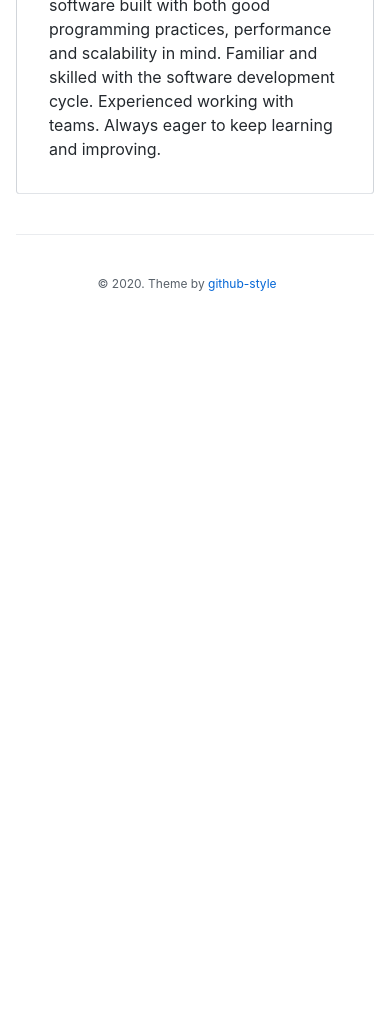
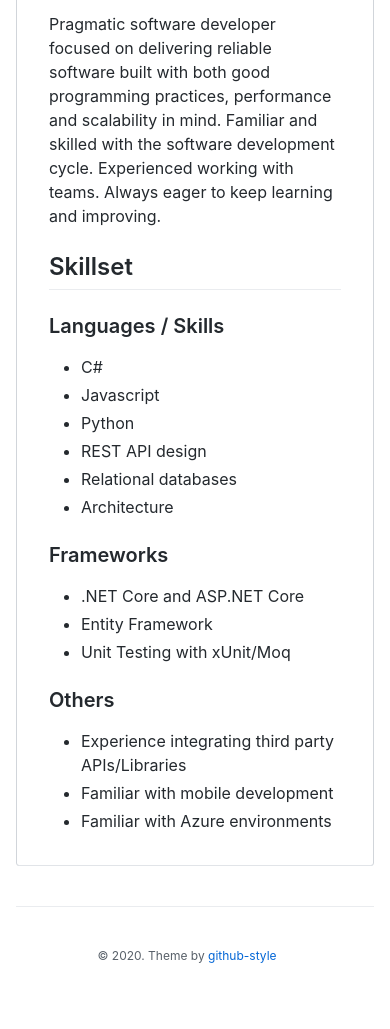
Before and after one commit to CallMeAreks/callmeareks.github.io, a plain HTML site: page about/index.html in a window 390 px wide. Shown: the part 236-1265 px from the top of the page. Before the commit the page ends 844 px from the top, so only its background shows below. Drawn offline with Linux system fonts and the light colour scheme.

Commit message:
Edited about me

```diff
--- a/about/index.html
+++ b/about/index.html
@@ -10,7 +10,8 @@
 
     <meta name="viewport" content="width=device-width">
     <meta name="description"
-        content="Pragmatic software developer focused on delivering reliable software built with both good programming practices, performance and scalability in mind. Familiar and skilled with the software development cycle. Experienced working with teams. Always eager to keep learning and improving." />
+        content="About me Pragmatic software developer focused on delivering reliable software built with both good programming practices, performance and scalability in mind. Familiar and skilled with the software development cycle. Experienced working with teams. Always eager to keep learning and improving.
+Skillset Languages / Skills  C# Javascript Python REST API design Relational databases Architecture  Frameworks  .NET Core and ASP.NET Core Entity Framework Unit Testing with xUnit/Moq  Others  Experience integrating third party APIs/Libraries Familiar with mobile development Familiar with Azure environments  " />
     <meta name="keywords"
         content="blog, google analytics" />
     <meta name="robots" content="noodp" />
@@ -20,7 +21,8 @@
     <meta name="twitter:card" content="summary" />
     <meta name="twitter:title" content="About me - Alejandro González: Software Developer" />
     <meta name="twitter:description"
-        content="Pragmatic software developer focused on delivering reliable software built with both good programming practices, performance and scalability in mind. Familiar and skilled with the software development cycle. Experienced working with teams. Always eager to keep learning and improving." />
+        content="About me Pragmatic software developer focused on delivering reliable software built with both good programming practices, performance and scalability in mind. Familiar and skilled with the software development cycle. Experienced working with teams. Always eager to keep learning and improving.
+Skillset Languages / Skills  C# Javascript Python REST API design Relational databases Architecture  Frameworks  .NET Core and ASP.NET Core Entity Framework Unit Testing with xUnit/Moq  Others  Experience integrating third party APIs/Libraries Familiar with mobile development Familiar with Azure environments  " />
     <meta name="twitter:site" content="https://callmeareks.github.io/" />
     <meta name="twitter:creator" content="" />
     <meta name="twitter:image"
@@ -30,7 +32,8 @@
     <meta property="og:type" content="article" />
     <meta property="og:title" content="About me - Alejandro González: Software Developer">
     <meta property="og:description"
-        content="Pragmatic software developer focused on delivering reliable software built with both good programming practices, performance and scalability in mind. Familiar and skilled with the software development cycle. Experienced working with teams. Always eager to keep learning and improving." />
+        content="About me Pragmatic software developer focused on delivering reliable software built with both good programming practices, performance and scalability in mind. Familiar and skilled with the software development cycle. Experienced working with teams. Always eager to keep learning and improving.
+Skillset Languages / Skills  C# Javascript Python REST API design Relational databases Architecture  Frameworks  .NET Core and ASP.NET Core Entity Framework Unit Testing with xUnit/Moq  Others  Experience integrating third party APIs/Libraries Familiar with mobile development Familiar with Azure environments  " />
     <meta property="og:url" content="https://callmeareks.github.io/about/" />
     <meta property="og:site_name" content="About me" />
     <meta property="og:image"
@@ -154,13 +157,39 @@
                     <div class="Box mt-3 position-relative">
                         <div class="Box-header py-2 d-flex flex-column flex-shrink-0 flex-md-row flex-md-items-center">
                             <div class="text-mono f6 flex-auto pr-3 flex-order-2 flex-md-order-1 mt-2 mt-md-0">
-                                38 Words
+                                79 Words
 
                             </div>
                         </div>
 
                         <div id="readme" class="Box-body readme blob instapaper_body js-code-block-container">
-                            <article class="markdown-body entry-content p-3 p-md-6" itemprop="text"><p>Pragmatic software developer focused on delivering reliable software built with both good programming practices, performance and scalability in mind. Familiar and skilled with the software development cycle. Experienced working with teams. Always eager to keep learning and improving.</p>
+                            <article class="markdown-body entry-content p-3 p-md-6" itemprop="text"><h1 id="about-me">About me</h1>
+<p>Pragmatic software developer focused on delivering reliable software built with
+both good programming practices, performance and scalability in mind.
+Familiar and skilled with the software development cycle.
+Experienced working with teams. Always eager to keep learning and improving.</p>
+<h2 id="skillset">Skillset</h2>
+<h3 id="languages--skills">Languages / Skills</h3>
+<ul>
+<li>C#</li>
+<li>Javascript</li>
+<li>Python</li>
+<li>REST API design</li>
+<li>Relational databases</li>
+<li>Architecture</li>
+</ul>
+<h3 id="frameworks">Frameworks</h3>
+<ul>
+<li>.NET Core and ASP.NET Core</li>
+<li>Entity Framework</li>
+<li>Unit Testing with xUnit/Moq</li>
+</ul>
+<h3 id="others">Others</h3>
+<ul>
+<li>Experience integrating third party APIs/Libraries</li>
+<li>Familiar with mobile development</li>
+<li>Familiar with Azure environments</li>
+</ul>
 </article>
                         </div>
                     </div>
--- a/index.xml
+++ b/index.xml
@@ -18,7 +18,8 @@
       <pubDate>Wed, 19 Aug 2020 23:52:06 -0500</pubDate>
 
       <guid>https://callmeareks.github.io/about/</guid>
-      <description>Pragmatic software developer focused on delivering reliable software built with both good programming practices, performance and scalability in mind. Familiar and skilled with the software development cycle. Experienced working with teams. Always eager to keep learning and improving.</description>
+      <description>About me Pragmatic software developer focused on delivering reliable software built with both good programming practices, performance and scalability in mind. Familiar and skilled with the software development cycle. Experienced working with teams. Always eager to keep learning and improving.
+Skillset Languages / Skills  C# Javascript Python REST API design Relational databases Architecture  Frameworks  .NET Core and ASP.NET Core Entity Framework Unit Testing with xUnit/Moq  Others  Experience integrating third party APIs/Libraries Familiar with mobile development Familiar with Azure environments  </description>
     </item>
 
     <item>
```
